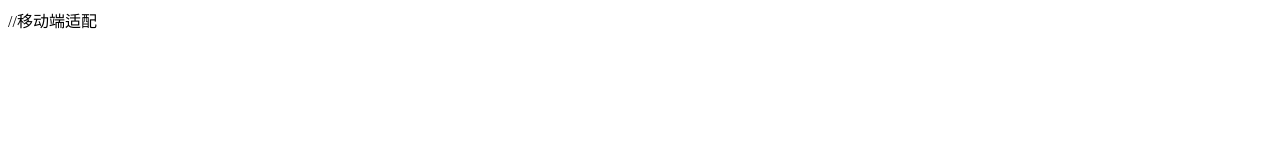
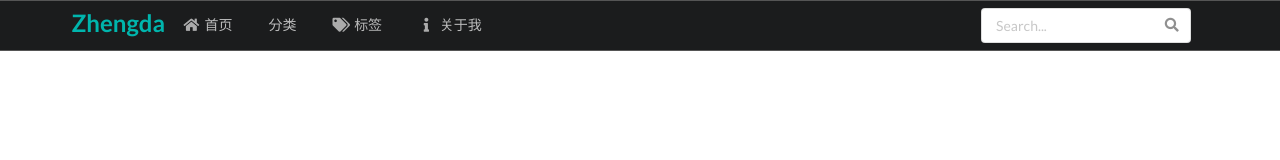
Before and after one commit to sjtuwzd/personal-blog, a plain HTML site: page index.html in a window 1280 px wide. Drawn offline with nearby package versions, Linux system fonts and the light colour scheme.

Commit message:
“navigation bar completed”

```diff
--- a/index.html
+++ b/index.html
@@ -2,11 +2,49 @@
 <html lang="en">
 <head>
     <meta charset="UTF-8">
-    //移动端适配
+    <!--移动端适配-->
     <meta name="viewport" content = "width=device-width, initial-scale=1.0">
     <title>首页</title>
+
+    <!--semantic UI import-->
+    <link rel="stylesheet" type="text/css" href="https://cdn.jsdelivr.net/npm/semantic-ui@2.4.2/dist/semantic.min.css">
+    <script src="https://cdnjs.cloudflare.com/ajax/libs/jquery/3.3.1/jquery.min.js"></script>
+    <script src="https://cdn.jsdelivr.net/npm/semantic-ui@2.4.2/dist/semantic.min.js"></script>
+    <link rel="stylesheet" href="./static/css/me.css">
 </head>
 <body>
 
+<!--导航-->
+<nav class="ui inverted attached segment m-padded-tb-mini">
+    <div class = "ui container">
+        <div class = "ui inverted secondary menu">
+            <h2 class="ui teal header blog-logo">Zhengda</h2>
+            <a href ="#" class="item"><i class="home icon"></i>首页</a>
+            <a href ="#" class="item"><i class="idea.icon"></i>分类</a>
+            <a href ="#" class="item"><i class="tags icon"></i>标签</a>
+            <a href ="#" class="item"><i class="info icon"></i>关于我</a>
+            <div class="right item">
+<!--                为什么要用icon才行？ https://www.cnblogs.com/-beyond/p/8989384.html-->
+                <div class="ui icon input">
+                    <input type="text" placeholder="Search...">
+                    <i class="search link icon"></i>
+                </div>
+<!--                <i class="search icon"></i>-->
+            </div>
+        </div>
+    </div>
+</nav>
+
+
+<!--main content-->
+<div>
+
+
+</div>
+
+
+<footer>
+
+</footer>
 </body>
 </html>
--- /dev/null
+++ b/static/css/me.css
@@ -0,0 +1,12 @@
+.m-padded-tb-mini {
+    padding-top: 0.2em !important;
+    padding-bottom: 0.2em !important;
+}
+
+.blog-logo {
+    position: relative !important;
+    top: 8px !important;
+
+    /*position: absolute !important;*/
+    /*top: 25% !important;*/
+}
```
